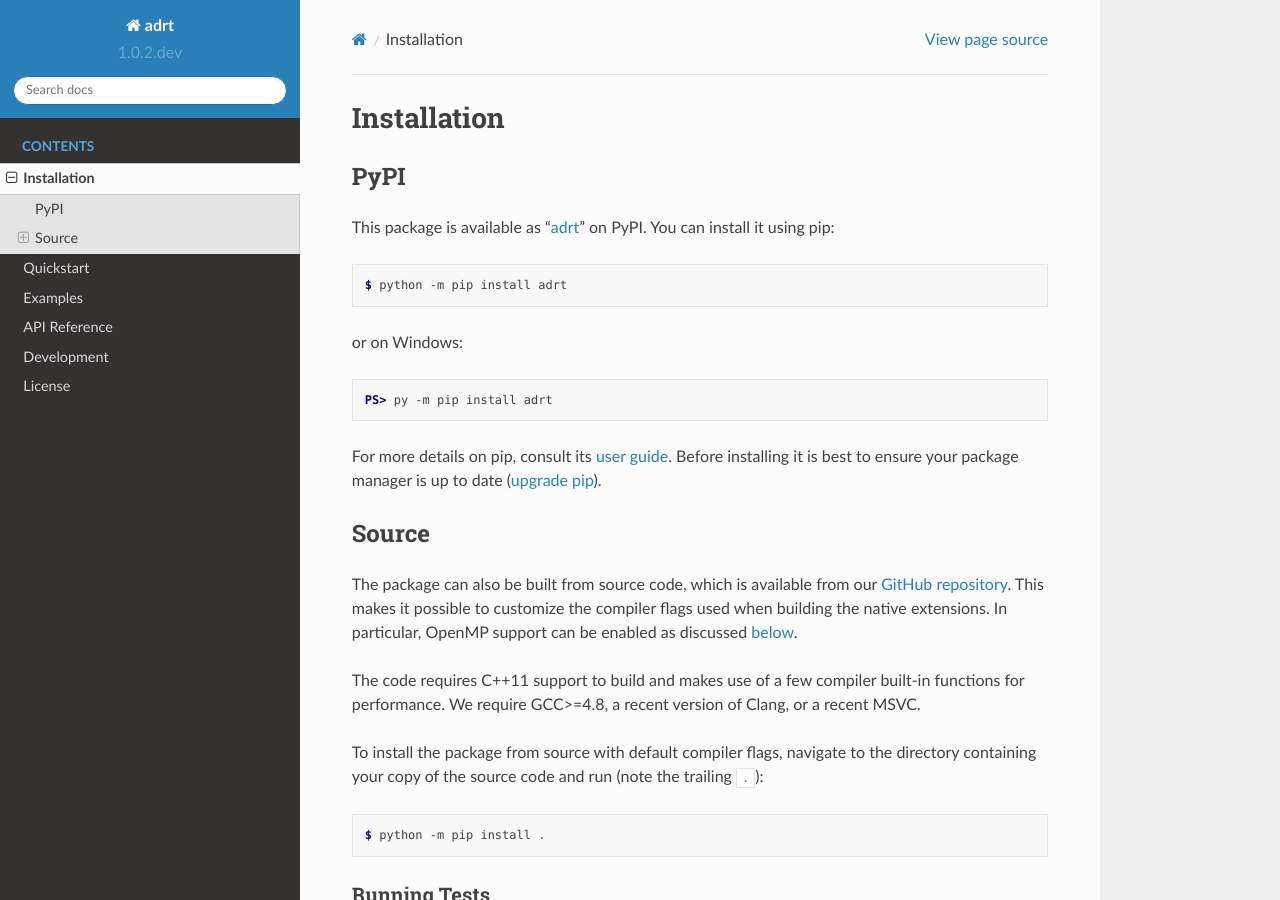
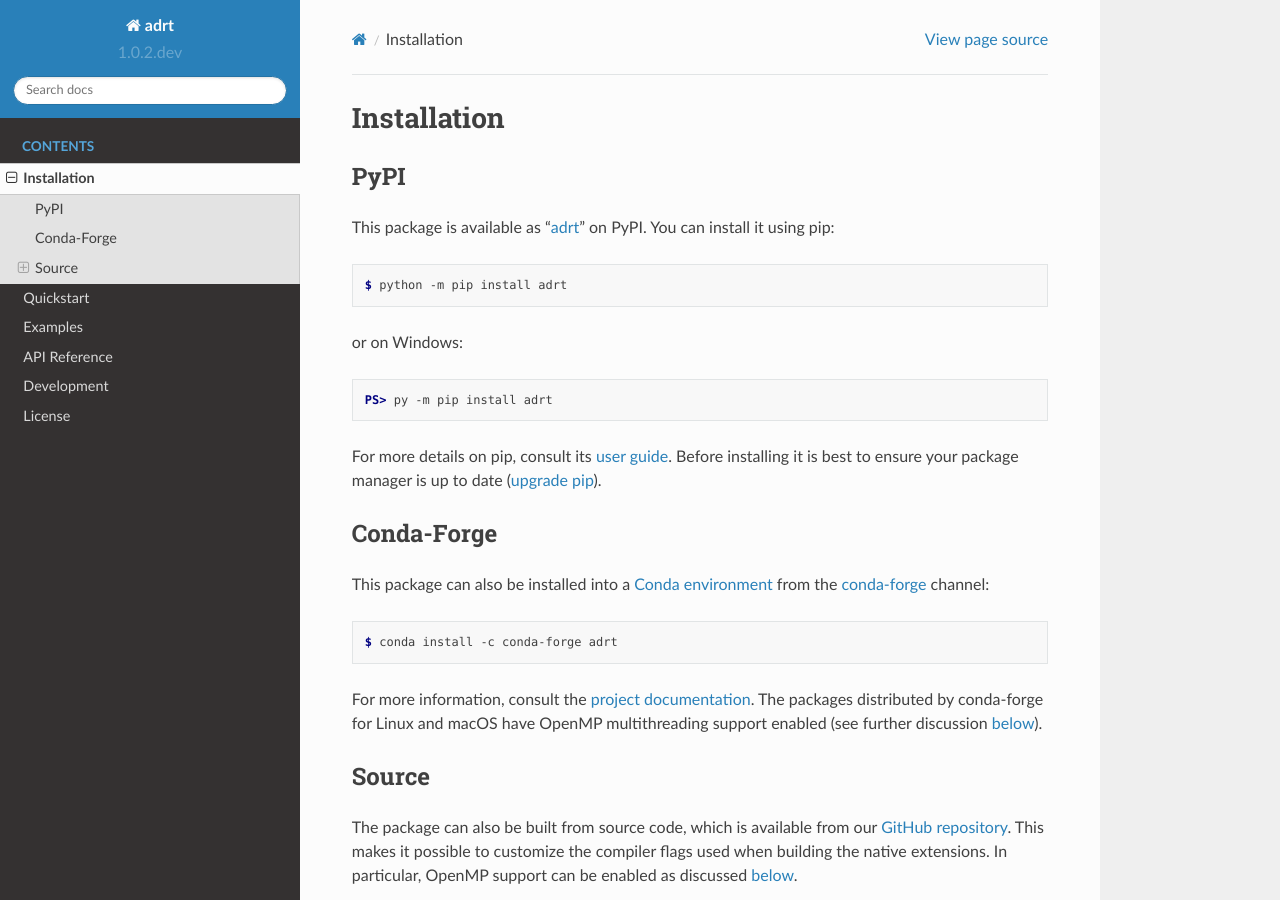
Before and after one commit to karlotness/adrt, a Sphinx documentation site: the page built from docs/install.rst, in a window 1280 px wide and 900 px high. Built offline with Sphinx 7.4.7 and the Read the Docs theme 2.0.0, drawn with Linux system fonts in a browser that asks for light colours.

Commit message:
Discuss conda-forge as another installation option.

```diff
--- a/docs/install.rst
+++ b/docs/install.rst
@@ -22,6 +22,21 @@
 <https://pip.pypa.io/en/stable/user_guide/>`__. Before installing it
 is best to ensure your package manager is up to date (`upgrade pip
 <https://pip.pypa.io/en/stable/installation/#upgrading-pip>`__).
+
+Conda-Forge
+-----------
+
+This package can also be installed into a `Conda environment
+<https://docs.conda.io/projects/conda/en/stable/user-guide/tasks/manage-environments.html>`__
+from the `conda-forge <https://conda-forge.org/>`__ channel::
+
+  $ conda install -c conda-forge adrt
+
+For more information, consult the `project documentation
+<https://conda-forge.org/docs/user/introduction.html#how-can-i-install-packages-from-conda-forge>`__.
+The packages distributed by conda-forge for Linux and macOS have
+OpenMP multithreading support enabled (see further discussion
+:ref:`below <openmp-build>`).
 
 Source
 ------
```
Also changed, not shown: README.md (+4 -0 lines).
